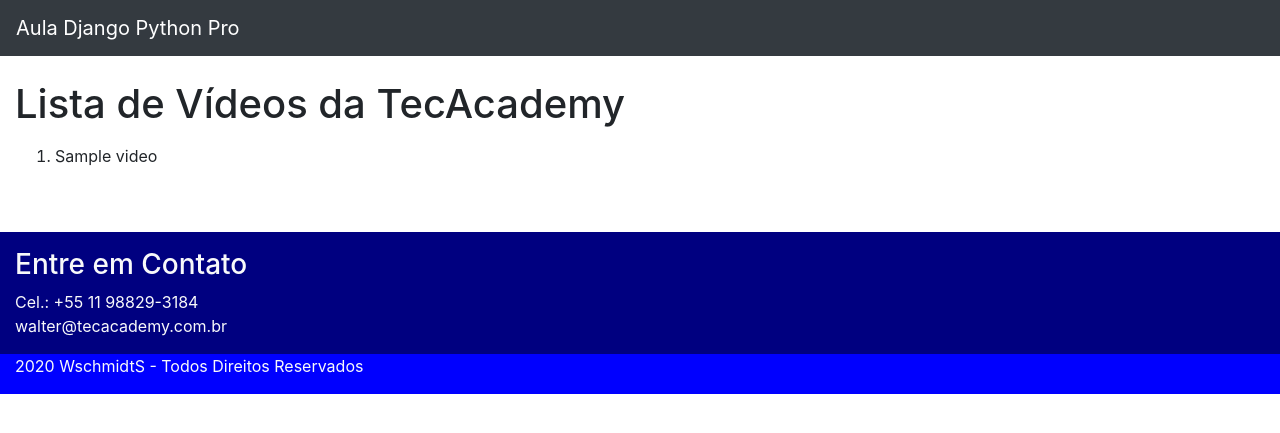
After one commit to WschmidtS/curso-django, a Django app: template pypro/demoday/templates/demoday/indice.html in a window 1280 px wide. The commit adds this page. Shown: the top 433 px of the page. Run offline with Django 3.2, Linux system fonts and the light colour scheme; the template is opened without the code that fills it: most values are stand-ins (such as "Sample title", 1, 10 or a date in 2020); some libraries are stand-ins or nearby versions.

Commit message:
Criado lista com todos os vídeos na página de demoday.
close #142

```diff
--- /dev/null
+++ b/pypro/demoday/templates/demoday/indice.html
@@ -0,0 +1,20 @@
+{% extends 'base/base.html' %}
+{% load static %}
+{% block title %}Vídeos das Apresentações de Pitch da TecAcademy{% endblock title%}
+{% block description %}Página com todos os vídeos disponíveis{% endblock description %}
+{% block body %}
+<div class="container-fluid">
+    <div class="row">
+        <div class="col-md-12">
+            <h1 class="mt-4 mb-3">Lista de Vídeos da TecAcademy</h1>
+            <ol>
+                {% for video in videos %}
+                <li>{{ video.titulo | default:'Faltando Título no Vídeo'}}</li>
+                {% empty %}
+                <li>Não foi encontrado nenhum Vídeo!</li>
+                {% endfor %}
+            </ol>
+        </div>
+    </div>
+</div>
+{% endblock body %}
--- a/pypro/demoday/templates/demoday/video.html
+++ b/pypro/demoday/templates/demoday/video.html
@@ -6,7 +6,7 @@
 <div class="container-fluid">
     <div class="row">
         <div class="col-md-12">
-            <h1 class="mt-4 mb-3">{{ video.titulo }}</h1>
+            <h1 class="mt-4 mb-3">{{ video.titulo |default:"Título Faltando" }}</h1>
             <iframe src="https://player.vimeo.com/video/{{ video.vimeo_id }}" width="640" height="359" frameborder="0"
                     allow="autoplay; fullscreen" allowfullscreen></iframe>
         </div>
--- a/pypro/demoday/urls.py
+++ b/pypro/demoday/urls.py
@@ -1,8 +1,9 @@
 from django.urls import path
 
-from pypro.demoday.views import video
+from pypro.demoday.views import video, indice
 
 app_name = 'demoday'
 urlpatterns = [
     path('<slug:slug>', video, name='video'),
+    path('', indice, name='indice'),
 ]
```
Also changed, not shown: pypro/demoday/tests/tests_indice.py (added, +27 -0 lines), pypro/demoday/tests/tests_video.py (renamed from pypro/demoday/tests.py, +1 -0 lines), pypro/demoday/views.py (+12 -5 lines), pypro/demoday/tests/__init__.py (added).
